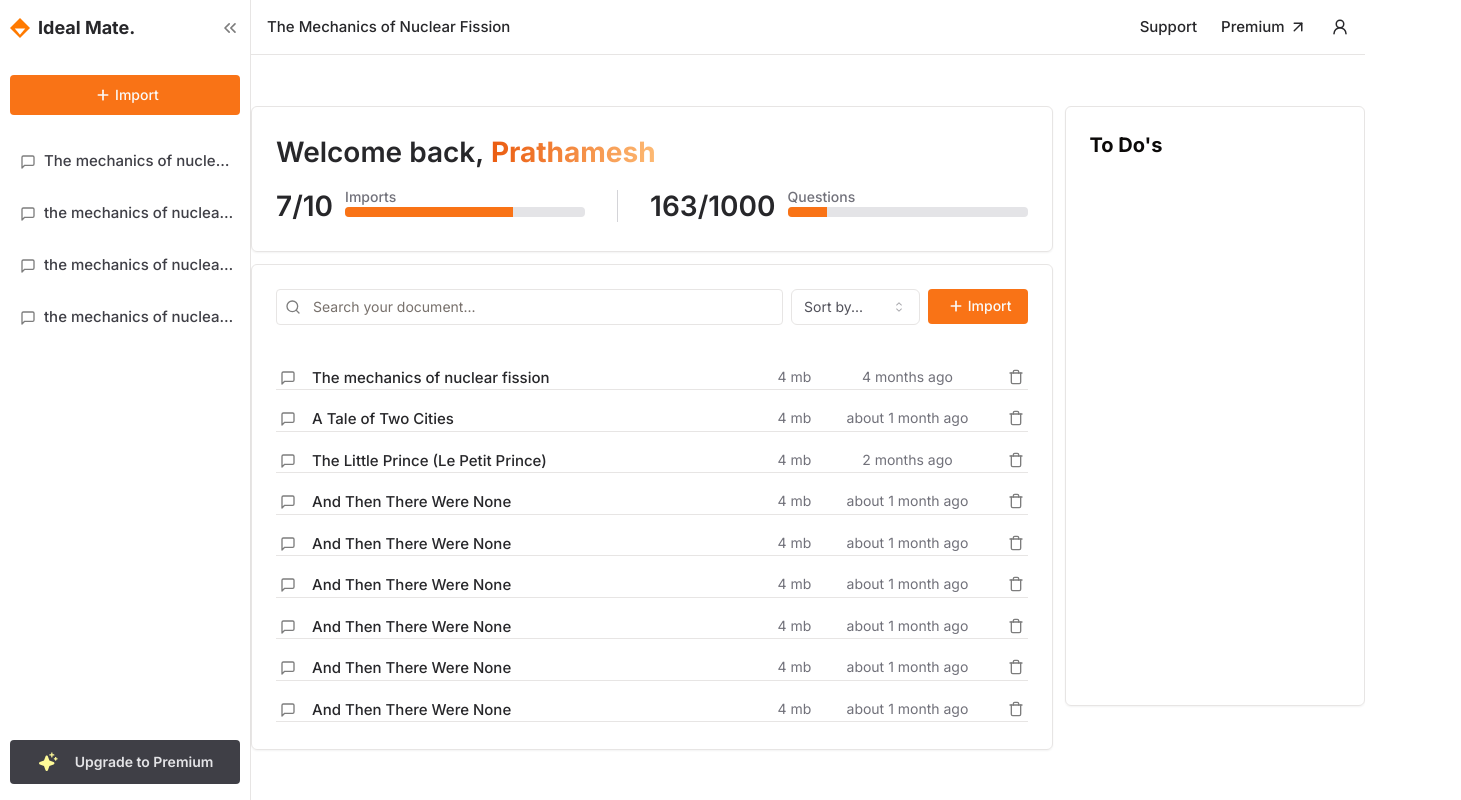
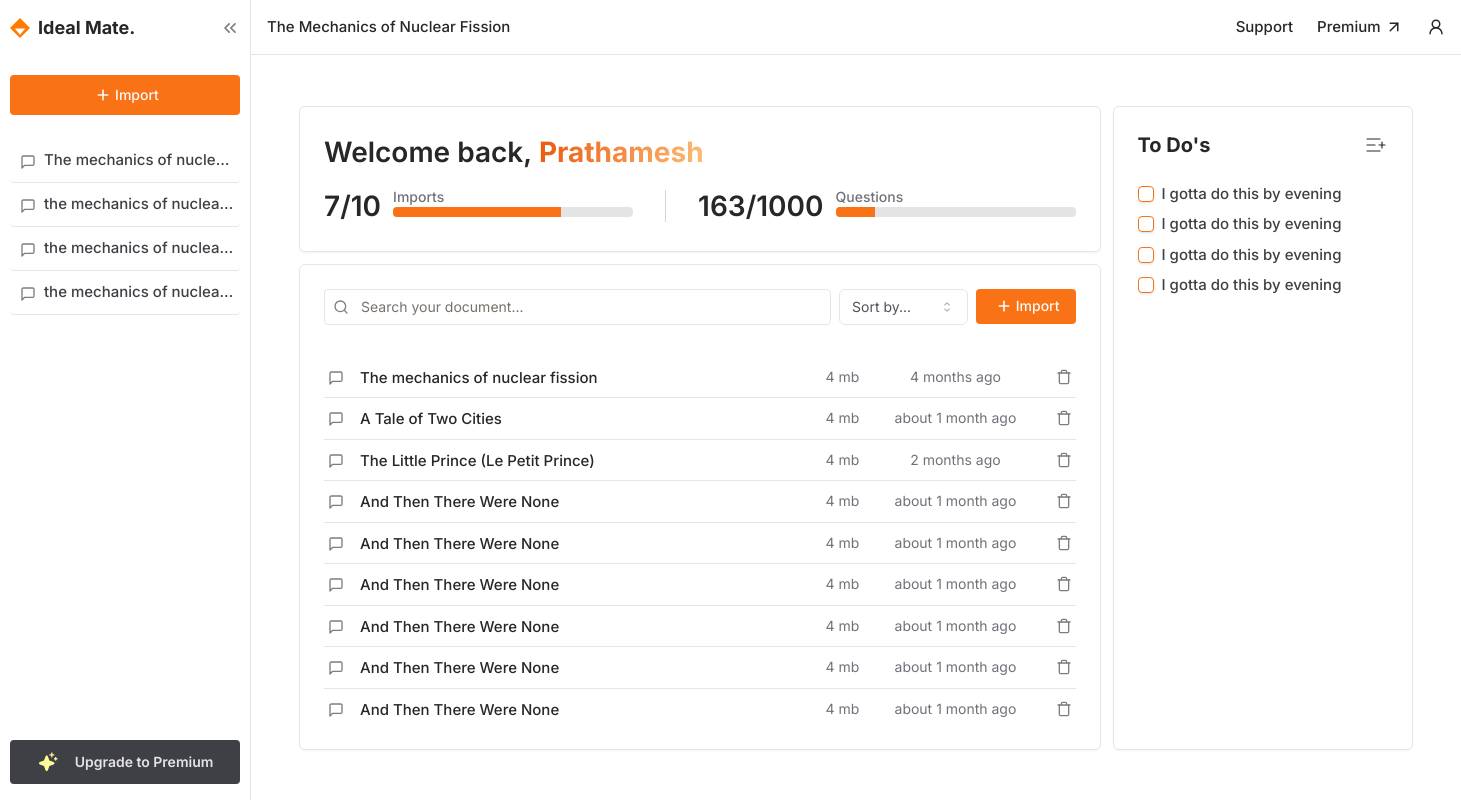
Before and after one commit to PrathameshSonje/Ideal-Mate_v2, a Next.js app: page /dashboard in a window 1280 px wide. Both pictures are taken after a click on the icon 30 px from the left and 27 px from the top of the page. Shown: the whole page, 1461 px wide, since content can reach past the window. Built offline with nearby package versions, Linux system fonts and the light colour scheme.

Commit message:
ui updates

```diff
--- a/package.json
+++ b/package.json
@@ -9,7 +9,9 @@
     "lint": "next lint"
   },
   "dependencies": {
+    "@radix-ui/react-checkbox": "^1.1.1",
     "@radix-ui/react-icons": "^1.3.0",
+    "@radix-ui/react-progress": "^1.1.0",
     "@radix-ui/react-select": "^2.1.1",
     "@radix-ui/react-slot": "^1.1.0",
     "@radix-ui/react-toast": "^1.2.1",
--- a/src/app/dashboard/page.tsx
+++ b/src/app/dashboard/page.tsx
@@ -15,7 +15,7 @@ const Page = () => {
     }
 
     return (
-        <div id="dashboard" className="w-full h-full flex items-center justify-center">
+        <div id="dashboard" className="w-full h-full flex items-center justify-center p-12">
             <div className="flex gap-3">
                 <div className="flex flex-col gap-3">
                     <InsightsCard name={User.name} imports={User.imports} generations={User.generations} plan={User.plan} />
--- a/src/components/Sidebar.tsx
+++ b/src/components/Sidebar.tsx
@@ -83,10 +83,10 @@ export const Sidebar = () => {
                                 </Button>
                             </Link>
                         </div>
-                        <div id="files" className="flex flex-col gap-2 max-h-[calc(100vh-240px)] overflow-y-auto hide-scrollbar">
+                        <div id="files" className="flex flex-col max-h-[calc(100vh-240px)] overflow-y-auto hide-scrollbar">
                             {
                                 files.map((file, index) => (
-                                    <div key={index} className="h-[44px] shrink-0 w-full rounded-sm flex items-center justify-between p-1.5 py-2 overflow-hidden text-[15px] font-medium cursor-pointer hover:bg-zinc-200">
+                                    <div key={index} className="h-[44px] shrink-0 w-full rounded-sm flex items-center justify-between p-1.5 py-2 overflow-hidden text-[15px] font-medium cursor-pointer hover:bg-zinc-200 border-b ">
                                         <div className="flex-1 mr-1 flex pt-[2px]">
                                             <MessageSquare className="h-4" color="#7d7d7d" />
                                         </div>
--- a/src/components/home/FIlesCard.tsx
+++ b/src/components/home/FIlesCard.tsx
@@ -77,17 +77,17 @@ export const FilesCard = () => {
                     </Button>
                 </Link>
             </div>
-            <div className="flex flex-col gap-4 w-full mt-10 overflow-y-auto hide-scrollbar max-h-[calc(100vh-440px)]">
+            <div className="flex flex-col gap-2 w-full mt-10 overflow-y-auto hide-scrollbar max-h-[calc(100vh-440px)]">
                 {files.map((file, index) => {
 
                     const fileDate = parse(file.date, 'dd-MM-yy', new Date());
                     const timeAgo = formatDistanceToNow(fileDate, { addSuffix: true });
 
                     return (
-                        <div key={index} className="text-[15px] flex border-b items-center justify-between cursor-pointer">
+                        <div key={index} className="text-[15px] flex border-b pb-2 items-center justify-between cursor-pointer">
                             <div className="flex-1 gap-3 flex pt-[2px] items-center">
                                 <MessageSquare className="h-4" color="#7d7d7d" />
-                                <span className="font-medium text-zinc-800">{file.fileName}</span>
+                                <span className="font-medium text-zinc-800 hover:text-zinc-600">{file.fileName}</span>
                             </div>
                             <div className="flex w-[250px] text-sm justify-between items-center">
                                 <span className="text-zinc-500">{file.size}</span>
--- a/src/components/home/TodoCard.tsx
+++ b/src/components/home/TodoCard.tsx
@@ -1,11 +1,43 @@
+import { Checkbox } from "../ui/checkbox"
 import { CardWrapper } from "./CardWrapper"
+import { ListPlus } from "lucide-react"
 
 export const TodoCard = () => {
-    return(
-            <CardWrapper className="w-[300px] h-[600px]" heading="To Do's">
-                <div>
 
-                </div>
-            </CardWrapper>
+    const todos = [{
+        task: "I gotta do this by evening",
+        isDone: false
+    }, {
+        task: "I gotta do this by evening",
+        isDone: false
+    }, {
+        task: "I gotta do this by evening",
+        isDone: false
+    }, {
+        task: "I gotta do this by evening",
+        isDone: false
+    }]
+
+    return (
+        <CardWrapper className="w-[300px] grow">
+            <div className="text-zinc-800 flex items-center justify-between">
+                <span className="font-bold text-xl">To Do's</span>
+                <ListPlus strokeWidth={1.2}/>
+            </div>
+            <div className="flex flex-col gap-2 mt-6 max-h-[calc(100vh-270px)] overflow-y-auto hide-scrollbar">
+                {
+                    todos.map((todo, index) => (
+                        <div key={index} className="flex items-center space-x-2">
+                            <Checkbox id="todos" />
+                            <label
+                                htmlFor="todos"
+                                className="text-[15px] text-zinc-700 font-medium">
+                                {todo.task}
+                            </label>
+                        </div>
+                    ))
+                }
+            </div>
+        </CardWrapper>
     )
 }
--- /dev/null
+++ b/src/components/ui/checkbox.tsx
@@ -0,0 +1,30 @@
+"use client"
+
+import * as React from "react"
+import * as CheckboxPrimitive from "@radix-ui/react-checkbox"
+import { CheckIcon } from "@radix-ui/react-icons"
+
+import { cn } from "@/lib/utils"
+
+const Checkbox = React.forwardRef<
+  React.ElementRef<typeof CheckboxPrimitive.Root>,
+  React.ComponentPropsWithoutRef<typeof CheckboxPrimitive.Root>
+>(({ className, ...props }, ref) => (
+  <CheckboxPrimitive.Root
+    ref={ref}
+    className={cn(
+      "peer h-4 w-4 shrink-0 rounded-sm border border-primary shadow focus-visible:outline-none focus-visible:ring-1 focus-visible:ring-ring disabled:cursor-not-allowed disabled:opacity-50 data-[state=checked]:bg-primary data-[state=checked]:text-primary-foreground",
+      className
+    )}
+    {...props}
+  >
+    <CheckboxPrimitive.Indicator
+      className={cn("flex items-center justify-center text-current")}
+    >
+      <CheckIcon className="h-4 w-4" />
+    </CheckboxPrimitive.Indicator>
+  </CheckboxPrimitive.Root>
+))
+Checkbox.displayName = CheckboxPrimitive.Root.displayName
+
+export { Checkbox }
--- /dev/null
+++ b/src/components/ui/progress.tsx
@@ -0,0 +1,28 @@
+"use client"
+
+import * as React from "react"
+import * as ProgressPrimitive from "@radix-ui/react-progress"
+
+import { cn } from "@/lib/utils"
+
+const Progress = React.forwardRef<
+  React.ElementRef<typeof ProgressPrimitive.Root>,
+  React.ComponentPropsWithoutRef<typeof ProgressPrimitive.Root>
+>(({ className, value, ...props }, ref) => (
+  <ProgressPrimitive.Root
+    ref={ref}
+    className={cn(
+      "relative h-4 w-full overflow-hidden rounded-full bg-secondary",
+      className
+    )}
+    {...props}
+  >
+    <ProgressPrimitive.Indicator
+      className="h-full w-full flex-1 bg-primary transition-all"
+      style={{ transform: `translateX(-${100 - (value || 0)}%)` }}
+    />
+  </ProgressPrimitive.Root>
+))
+Progress.displayName = ProgressPrimitive.Root.displayName
+
+export { Progress }
--- a/tailwind.config.ts
+++ b/tailwind.config.ts
@@ -7,7 +7,7 @@ const config = {
     './components/**/*.{ts,tsx}',
     './app/**/*.{ts,tsx}',
     './src/**/*.{ts,tsx}',
-	],
+  ],
   prefix: "",
   theme: {
     container: {
@@ -72,6 +72,10 @@ const config = {
         "accordion-down": "accordion-down 0.2s ease-out",
         "accordion-up": "accordion-up 0.2s ease-out",
       },
+      backgroundImage: {
+        'paper': "url('/paper-texture.jpeg')",
+        'footer-texture': "url('/img/footer-texture.png')",
+      }
     },
   },
   plugins: [require("tailwindcss-animate")],
```
Also changed, not shown: public/paper-texture.jpeg (added), 1 other file (tests, documents, lock files or other folders).
